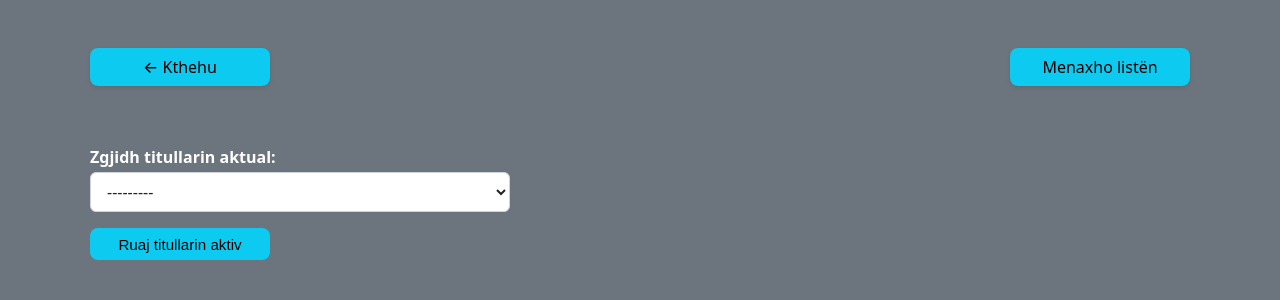
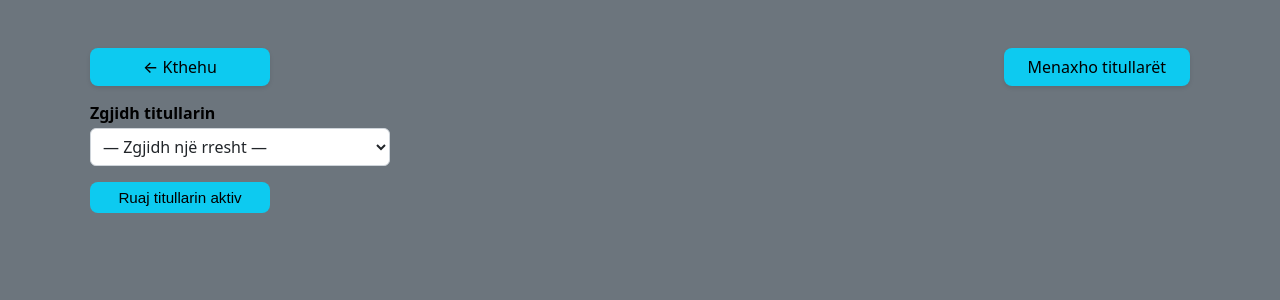
Before and after one commit to ilirshabaku/shdua, a Django app: page /titullari_dashboard/ in a window 1280 px wide. Shown: the top 300 px of the page. Run offline with Django 5.2, Linux system fonts and the light colour scheme; data that the repository does not hold is empty.

Commit message:
Me siglim

```diff
--- a/shdua/forms.py
+++ b/shdua/forms.py
@@ -224,7 +224,6 @@ class UshtariForm(forms.ModelForm):
         return instance
 
 
-
 class TitullariForm(forms.ModelForm):
     class Meta:
         model = Titullari
@@ -237,15 +236,6 @@ class TitullariForm(forms.ModelForm):
 
         }
 
-
-class TitullariSelectForm(forms.Form):
-    titullari = forms.ModelChoiceField(
-        queryset=Titullari.objects.all(),
-        label="Zgjidh titullarin aktual",
-        widget=forms.Select(attrs={'class': 'form-select', 'style': 'width: 420px;'})
-    )
-
-
 class FirmatForm(forms.ModelForm):
     class Meta:
         model = Firmat
--- a/shdua/urls.py
+++ b/shdua/urls.py
@@ -3,7 +3,7 @@ from django.conf.urls.static import static
 from django.urls import path
 from .views_ushar import ushtar_create, pdf_me_kosdakt, pdf_pa_kosdakt, ushar_list, ushtar_update, ushtar_delete, ushtar_retrieve
 from .views_titullari import  titullari_dashboard, titullari_list, titullari_create, titullari_update, titullari_delete
-from .views_firmat import firmat_dashboard, firmat_create, firmat_update, firmat_delete
+from .views_firmat import firmat_dashboard, firmat_list, firmat_create, firmat_update, firmat_delete
 
 urlpatterns = [
     path('', ushar_list, name='ushtar_list'),
@@ -19,6 +19,7 @@ urlpatterns = [
     path('titullari/<int:pk>/delete/', titullari_delete, name='titullari_delete'),
 
     path('firmat_dashboard/', firmat_dashboard, name='firmat_dashboard'),
+    path('firmat_list/', firmat_list, name='firmat_list'),
     path('firmat_create/', firmat_create, name='firmat_create'),
     path('firmat/<int:pk>/update/', firmat_update, name='firmat_update'),
     path('firmat/<int:pk>/delete/', firmat_delete, name='firmat_delete'),
--- a/shdua/views_firmat.py
+++ b/shdua/views_firmat.py
@@ -3,6 +3,12 @@ from .forms import FirmatForm
 from .models import Firmat
 
 
+def firmat_list(request):
+    firmat = Firmat.objects.all()
+
+    context = {'firmat': firmat}
+    template_name = 'firmat/f_list.html'
+    return render(request, template_name, context)
 
 def firmat_create(request):
     if request.method == 'POST':
--- a/shdua/views_titullari.py
+++ b/shdua/views_titullari.py
@@ -1,5 +1,5 @@
 from django.shortcuts import render, redirect, get_object_or_404
-from .forms import TitullariForm, TitullariSelectForm
+from .forms import TitullariForm
 from .models import Titullari
 
 
@@ -27,28 +27,34 @@ def titullari_create(request):
     return render(request, template_name, context)
 
 def titullari_dashboard(request):
+    titullaret_list = Titullari.objects.all()
     # Gjejmë titullarin aktual nëse ekziston
     current = Titullari.objects.filter(is_active=True).first()
 
     if request.method == "POST":
-        form = TitullariSelectForm(request.POST)
-        if form.is_valid():
-            selected = form.cleaned_data["titullari"]
+            selected_id = request.POST.get('titullari_select')
+            if selected_id:
+                try:
+                    selected = Titullari.objects.get(pk=selected_id)
+                except Titullari.DoesNotExist:
+                    selected = None
+                else:
+                    # Ç'aktivizojmë të gjithë të tjerët
+                    Titullari.objects.update(is_active=False)
+                    # Aktivizojmë vetëm të zgjedhurin
+                    selected.is_active = True
+                    selected.save()
 
-            # Ç'aktivizojmë të gjithë të tjerët
-            Titullari.objects.update(is_active=False)
+                    # Pasi e zgjodhe, kthehu diku (home, list, etj.)
+                    return redirect("ushtar_list")  # ose 'firmat_list'
 
-            # Aktivizojmë vetëm të zgjedhurin
-            selected.is_active = True
-            selected.save()
 
-            # Pasi e zgjodhe, kthehu diku (home, list, etj.)
-            return redirect("ushtar_list")  # ose 'titullari_list'
-    else:
-        # Kur hapet faqja, si default t'i tregojmë të zgjedhurin aktual (nëse ka)
-        form = TitullariSelectForm(initial={"titullari": current})
-
-    context = {"form": form}
+    context = {
+        "titullaret_list": titullaret_list,
+        'titullari_aktiv': current,
+        # Ky përdoret për ta mbajtur opsionin të zgjedhur
+        'titullari_select': current.id if current else '',
+        }
     return render(request, "titullari/t_dashboard.html", context)
 
 def titullari_update(request, pk):
--- a/shdua/views_ushar.py
+++ b/shdua/views_ushar.py
@@ -88,8 +88,12 @@ def ushar_list (request):
     qs = Ushtari.objects.all()
 
     firmetaret_aktiv = Firmat.objects.filter(is_active=True).first()
-    print('DEBUG: firmetaret aktiv:', Firmat.objects.first().hartoi)
+
     titullari_aktiv = Titullari.objects.filter(is_active=True).first()
+    if titullari_aktiv:
+        print('DEBUG: titullari aktiv:', titullari_aktiv.emri, ' ', titullari_aktiv.mbiemri)
+    else:
+        print('DEBUG: titullari aktiv: asnjë rresht në drop-listë')
 
     name_search = (request.GET.get('name_search') or '').strip()
     father_name_search = (request.GET.get('father_name_search') or '').strip()
--- a/templates/titullari/t_dashboard.html
+++ b/templates/titullari/t_dashboard.html
@@ -11,37 +11,64 @@
         <link rel="stylesheet" href="{% static 'css/titullari/t_dashboard.css' %}">
     </head>
     <body class="bg-secondary text-white p-4 rounded-3">
+
+<body class="bg-secondary text-white p-4 rounded-3">
     <main class="container py-4">
-            <div class="d-flex">
-                <div>
-                    <div>
-                        <a class="btn btn-info btn-lg px-4 py-1 d-inline-flex align-items-center gap-2 rounded-3 shadow-sm align-self-start btn-wide"
-                           href="{% url 'ushtar_list' %}">
+
+        <div class="d-flex justify-content-between align-items-start flex-wrap">
+
+            <!-- Kolona E majtë: Kthehu + forma e zgjedhjes së titullarit -->
+            <div class="firmat-left">
+
+                <!-- Butoni Kthehu -->
+                <div class="mb-3">
+                    <a href="{% url 'ushtar_list' %}"
+                       class="btn btn-info btn-lg px-4 py-1 d-inline-flex align-items-center gap-2 rounded-3 shadow-sm btn-wide">
                         &larr; Kthehu
                     </a>
                 </div>
 
-                    <br><br>
 
-                    <div>
-                        <form method="post">
+                <!-- Forma për të zgjedhur bllokun e ri të firmave -->
+                <form method="post" class="firmat-form">
                     {% csrf_token %}
-                            {{ form.as_p }}
-                            <button type="submit"
-                                    class="btn btn-info btn-wide">
+
+                    <div class="mb-3" style="margin-top: 1rem;">
+                        <label for="titullari_select"
+                               style="display:block; font-weight:bold; margin-bottom:4px; color:black;">
+                            Zgjidh titullarin
+                        </label>
+
+                        <select id="titullari_select"
+                                name="titullari_select"
+                                class="form-select"
+                                style="width: 300px; padding: 6px 8px;">
+                            <option value="">— Zgjidh një rresht —</option>
+                            {% for f in titullaret_list %}
+                                <option value="{{ f.id }}"
+                                    {% if titullari_aktiv and titullari_aktiv.id == f.id %}selected{% endif %}>
+                                    {{ f.grada }} | {{ f.emri }} | {{ f.mbiemri }}
+                                </option>
+                            {% endfor %}
+                        </select>
+                    </div>
+
+                    <button type="submit" class="btn btn-info btn-wide">
                         Ruaj titullarin aktiv
                     </button>
                 </form>
             </div>
+
+            <!-- KOLONA E DJATHTË: + Shto Titullar -->
+            <div class="firmat-right ms-auto">
+                <a href="{% url 'titullari_list' %}"
+                   class="btn btn-info btn-lg px-4 py-1 d-inline-flex justify-content-center align-items-center rounded-3 shadow-sm btn-wide">
+                    Menaxho titullarët
+                </a>
             </div>
 
-                <div class="ms-auto">
-                    <a class="btn btn-info btn-lg px-4 py-1 d-inline-flex justify-content-center align-items-center rounded-3 shadow-sm align-self-start btn-wide"
-                       href="{% url 'titullari_list' %}">
-                        Menaxho listën
-                    </a>
         </div>
-            </div>
+
     </main>
     </body>
 </html>
```
Also changed, not shown: templates/firmat/f_dashboard.html (+2 -12 lines), templates/firmat/f_list.html (+18 -2 lines). Lines whose indentation alone changed are shown as unchanged.
